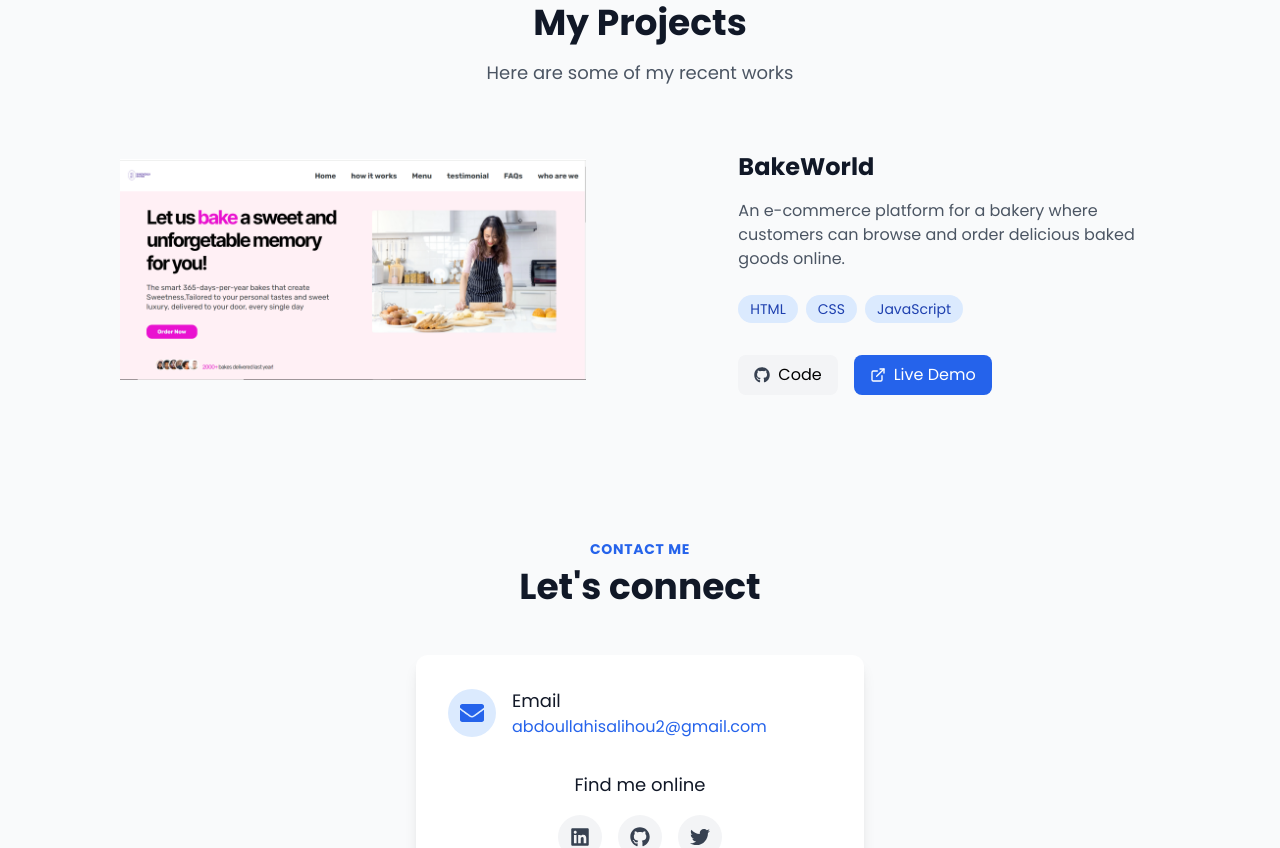
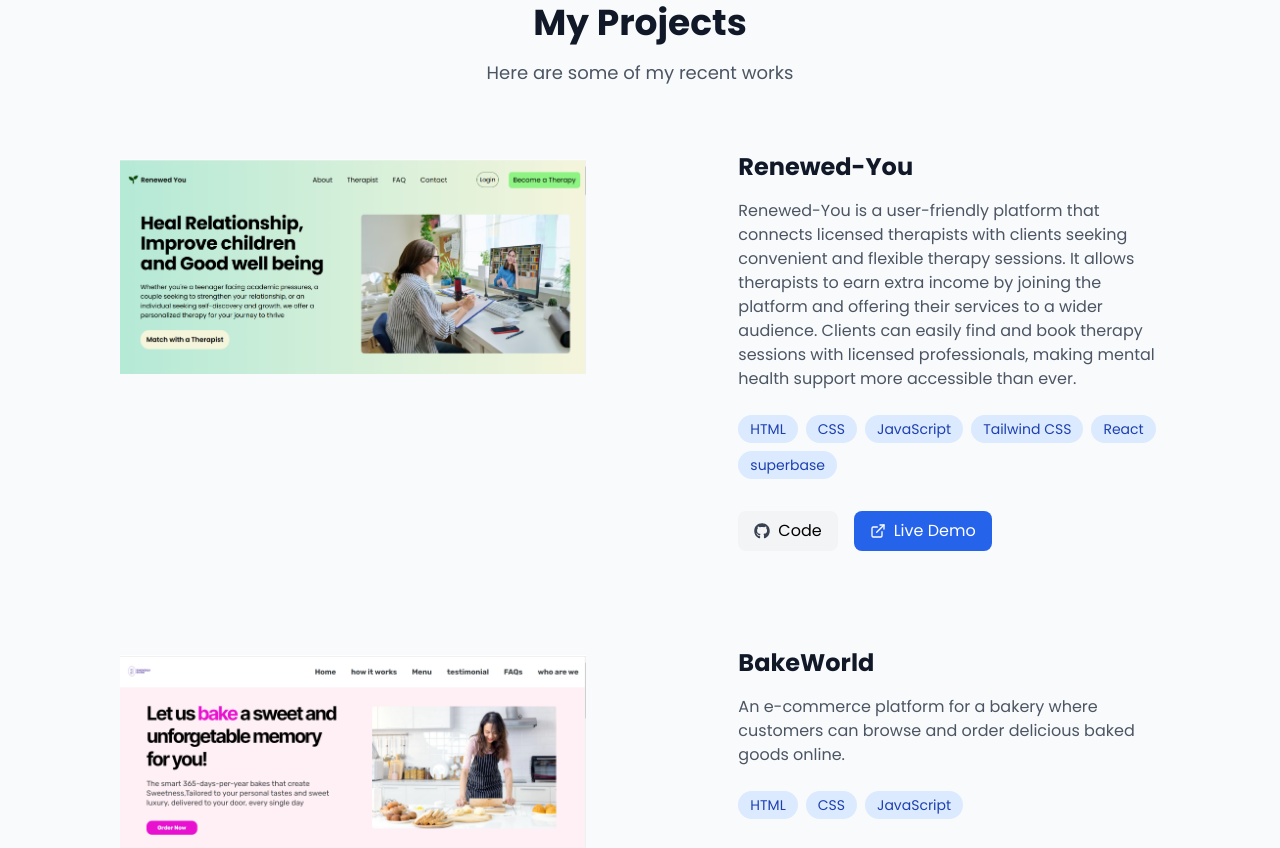
Before and after one commit to abdoullahi42/Portfolio_site, a React (Vite) app: page / in a window 1280 px wide. Shown: the part 1460-2308 px from the top of the page. Built offline with nearby package versions, Linux system fonts and the light colour scheme.

Commit message:
added a Renewed-you project

```diff
--- a/src/components/Project.jsx
+++ b/src/components/Project.jsx
@@ -1,10 +1,21 @@
 import { FaGithub } from 'react-icons/fa';
 import { FiExternalLink } from 'react-icons/fi';
 import bakery from "../assets/images/bakerySite.png";
+import Renewed  from "../assets/images/Renewed-You.png";
+
 
 const projects = [
   {
     id: 1,
+    title: "Renewed-You",
+    description: "Renewed-You is a user-friendly platform that connects licensed therapists with clients seeking convenient and flexible therapy sessions. It allows therapists to earn extra income by joining the platform and offering their services to a wider audience. Clients can easily find and book therapy sessions with licensed professionals, making mental health support more accessible than ever.",
+    githubLink: "https://github.com/abdoullahi42/Renewed-You",
+    image: Renewed,
+    liveDemo: "https://renewed-you.vercel.app/",
+    stack: ["HTML", "CSS", "JavaScript", "Tailwind CSS", "React", "superbase", ]
+  },
+  {
+    id: 2,
     title: "BakeWorld",
     description: "An e-commerce platform for a bakery where customers can browse and order delicious baked goods online.",
     githubLink: "https://github.com/abdoullahi42/stunning-cakes",
```
Also changed, not shown: src/assets/images/Renewed-You.png (added).
